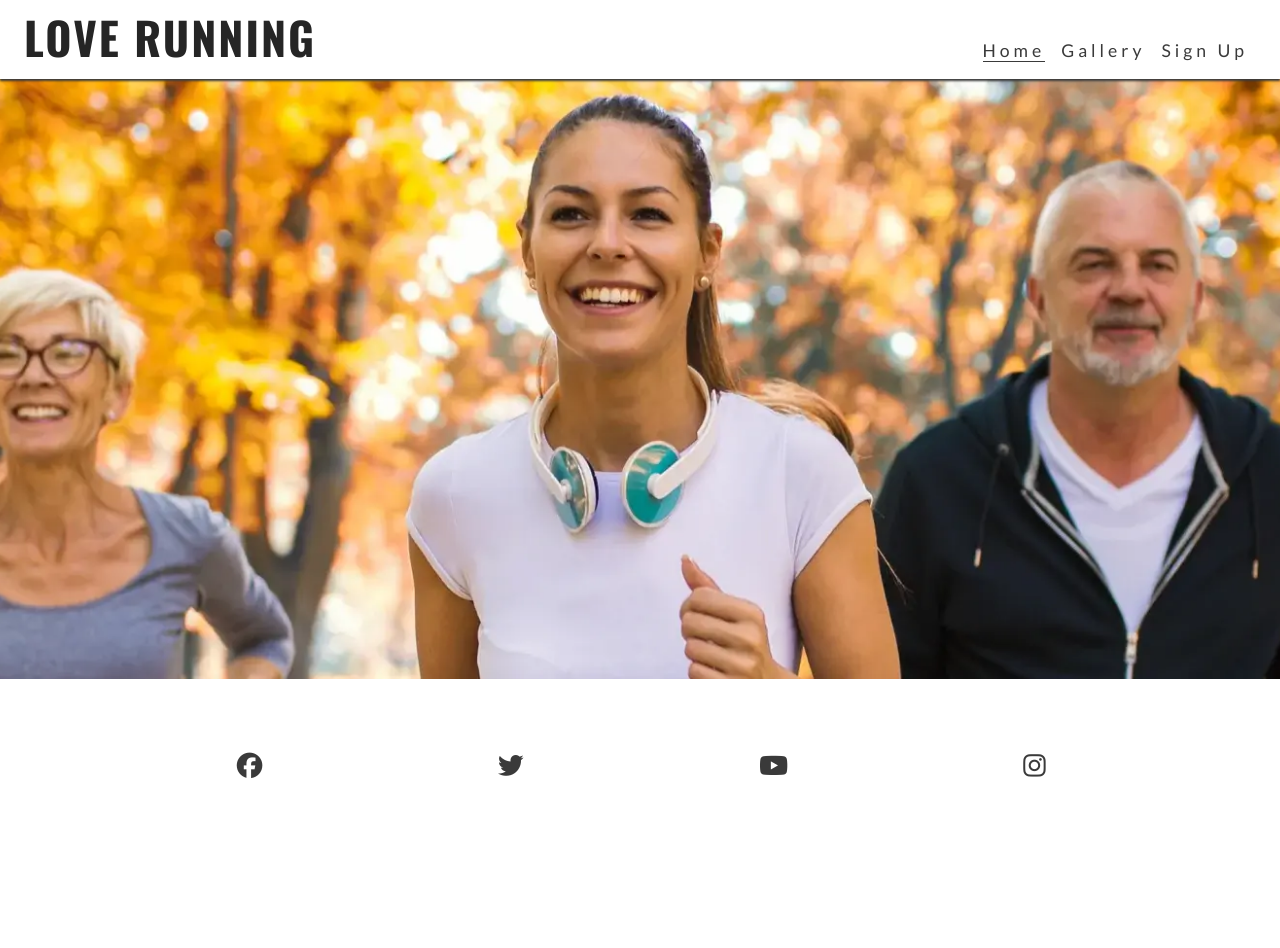
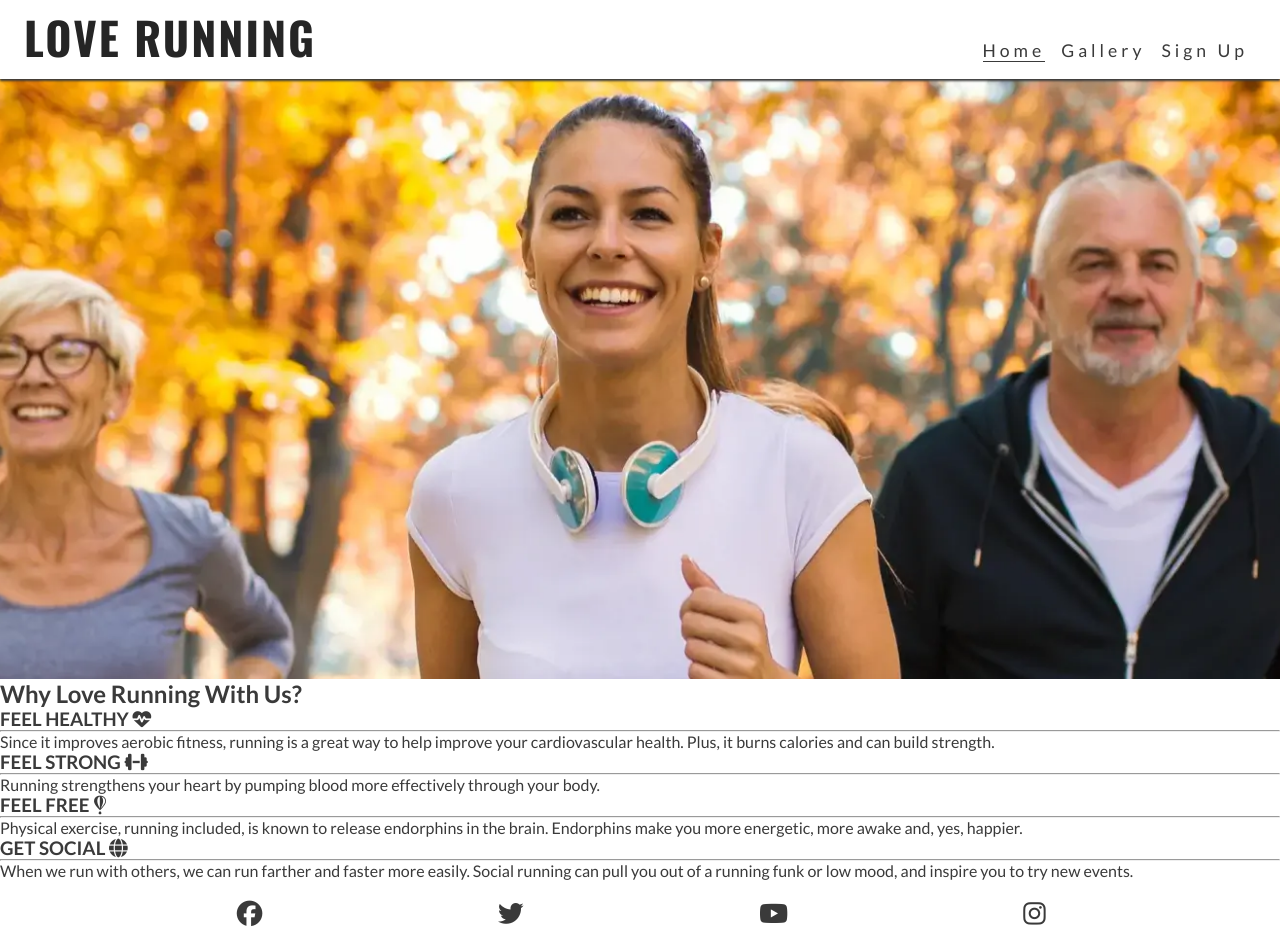
Before and after one commit to JamieJB123/love-running, a plain HTML site: page index.html in a window 1280 px wide. Before the commit the page ends 800 px from the top, so only its background shows below. Drawn offline with nearby package versions, Linux system fonts and the light colour scheme.

Commit message:
Add basic HTML structure for 'reasons' section

```diff
--- a/assets/css/style.css
+++ b/assets/css/style.css
@@ -81,6 +81,7 @@ main {
     width: 100%;
     background: url(../images/hero-image.webp) no-repeat center center/cover;
 }
+/* Reasons Section */
 /* Footer */
 #social-networks {
     text-align: center;
--- a/index.html
+++ b/index.html
@@ -38,6 +38,38 @@
     <main>
         <section id="hero"></section>
         </section>
+        <!-- Love Running Reasons Section -->
+        <section id="reasons">
+            <h2>Why Love Running With Us?</h2>
+            <div id="benefits">
+                <!-- Physical Benefits -->
+                <div id="benefits-physical">
+                    <div>
+                        <h3>FEEL HEALTHY <i class="fa-solid fa-heart-pulse"></i></h3>
+                        <hr>
+                        <p>Since it improves aerobic fitness, running is a great way to help improve your cardiovascular health. Plus, it burns calories and can build strength.</p>
+                    </div>
+                    <div>
+                        <h3>FEEL STRONG <i class="fa-solid fa-dumbbell"></i></h3>
+                        <hr>
+                        <p>Running strengthens your heart by pumping blood more effectively through your body.</p>
+                    </div>
+                </div>
+                <!-- Mental Benefits -->
+                <div id="benefits-mental">
+                    <div>
+                        <h3>FEEL FREE <i class="fa-brands fa-fly"></i></h3>
+                        <hr>
+                        <p>Physical exercise, running included, is known to release endorphins in the brain. Endorphins make you more energetic, more awake and, yes, happier.</p>
+                    </div>
+                    <div>
+                        <h3>GET SOCIAL <i class="fa-solid fa-globe"></i></h3>
+                        <hr>
+                        <p>When we run with others, we can run farther and faster more easily. Social running can pull you out of a running funk or low mood, and inspire you to try new events.</p>
+                    </div>
+                </div>
+            </div>
+        </section>
     </main>
 
     <!-- Footer Section -->
```
